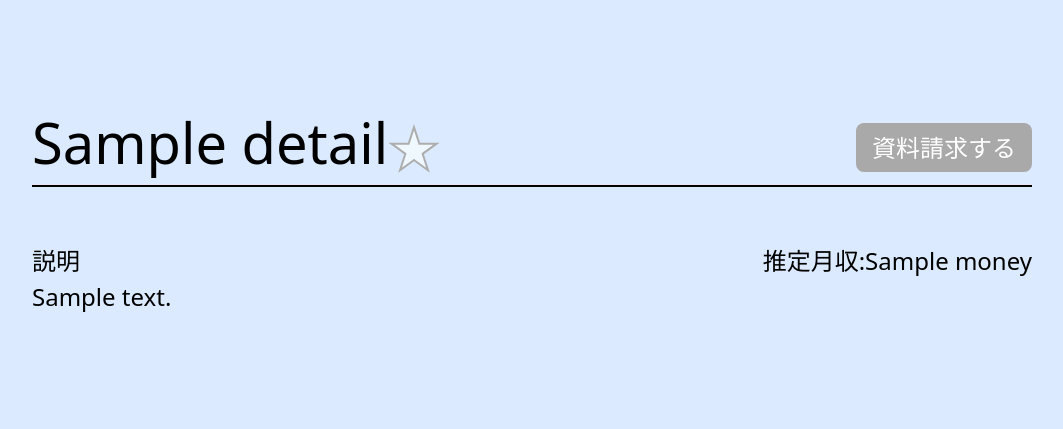
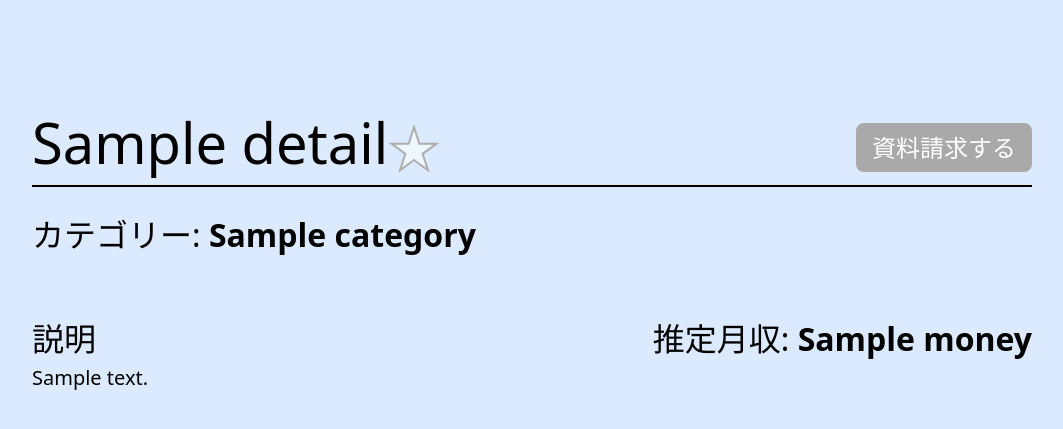
Before and after one commit to TERUZ-VTAT/TeamC_withKDG, a Flask app: template app/templates/post_detail.html in a window 1280 px wide. Shown: the part 72-501 px from the top of the page, without its empty margins (108-1171 px from the left). Run offline with Flask 3, Linux system fonts and the light colour scheme; the template is opened without the code that fills it: most values are stand-ins (such as "Sample title", 1, 10 or a date in 2020); parts of the project's set-up code (start-up, migrations or seed data) failed here and were passed over.

Commit message:
投稿詳細画面デザイン変更、カテゴリー追加

```diff
--- a/app/static/css/post_detail.css
+++ b/app/static/css/post_detail.css
@@ -63,6 +63,19 @@ input{
   color: blue;
 }
 
+.post-category {
+  margin-top: 24px;
+}
+
+.post-category h2 {
+  font-size: 32px;
+}
+
+.post-category h3 {
+  font-size: 24px;
+  margin-left: 24px;
+}
+
 .post_content {
   width: 100%;
   height: auto;
@@ -71,10 +84,14 @@ input{
   margin-top: 56px
 }
 
-.post_explanation h3 {
-  font-size: 24px;
+.post_explanation h2 {
+  font-size: 32px;
 }
 
-.post_monthly_income h3 {
-  font-size: 24px;
+.post_explanation h3 {
+  font-size: 20px;
 }
+
+.post_monthly_income h2 {
+  font-size: 32px;
+}
--- a/app/templates/post_detail.html
+++ b/app/templates/post_detail.html
@@ -26,22 +26,24 @@
             </svg>
         </label>
     </div>
-      <!-- <img src="{{ url_for('static', filename='/images/Star1.svg')}}" alt="star_image" class="star_image"> -->
     </div>
     <div  class="document_request_btn">
       <a>資料請求する</a>
     </div>
   </div>
   <hr class="hr">
+  <div class="post-category">
+    <h2>カテゴリー:  <b>{{ details.category }}</b></h2>
+  </div>
   <div class="post_content">
     <div class="post_explanation">
-      <h3>説明</h3>
+      <h2>説明</h2>
       <div>
         <h3>{{ details.content }}</h3>
       </div>
     </div>
     <div class="post_monthly_income">
-      <h3>推定月収:{{ details.money }}</h3>
+      <h2>推定月収:  <b>{{ details.money }}</b></h2>
     </div>
   </div>
 </div>
```
